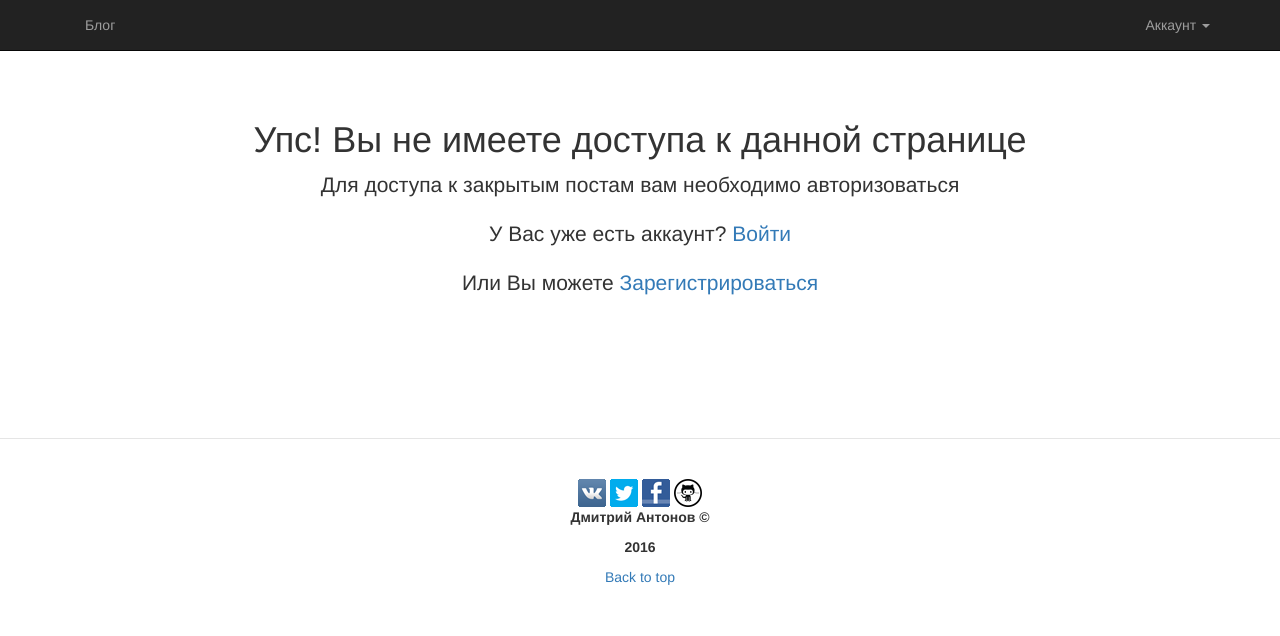
After one commit to blacktrub/task_blog, a Django app: page /access_error_to_post/ in a window 1280 px wide. The commit adds this page. Shown: the top 636 px of the page. Run offline with Django 3.2, Linux system fonts and the light colour scheme; some libraries are stand-ins or nearby versions.

Commit message:
add access_error_post page

```diff
--- a/myblog/blog/static/blog/style.css
+++ b/myblog/blog/static/blog/style.css
@@ -1,5 +1,5 @@
  body {
-    margin: 100px;
+    margin-top: 100px;
   }
 
  .article-title a, .article-title a:visited {
@@ -16,3 +16,8 @@
 p.text-justify {
     font-size: 15px;
 }
+
+.text-center {
+    text-align: center;
+    padding-bottom: 120px;
+}
--- /dev/null
+++ b/myblog/blog/templates/blog/access_error_to_post.html
@@ -0,0 +1,17 @@
+{% extends "blog/home.html" %}
+{% load staticfiles %}
+
+{% block title %}
+    Ошибка доступа
+{% endblock title %}
+
+{% block post %}
+    <div class="container">
+        <div class="text-center">
+            <h1>Упс! Вы не имеете доступа к данной странице</h1>
+            <p class="lead">Для доступа к закрытым постам вам необходимо авторизоваться</p>
+            <p class="lead">У Вас уже есть аккаунт? <a href="{% url 'blog:login' %}">Войти</a></p>
+            <p class="lead">Или Вы можете <a href="{% url 'blog:reg' %}">Зарегистрироваться</a></p>
+        </div>
+    </div>
+{% endblock post %}
--- a/myblog/blog/templates/blog/home.html
+++ b/myblog/blog/templates/blog/home.html
@@ -98,7 +98,7 @@
     <script src="{% static "blog/js/bootstrap.js" %}"></script>
 
     {% block footer %}
-          <div class="blog-footer">
+      <div class="blog-footer">
         <a href="https://vk.com/blacktrub">
             <img src="{% static "blog/image/ico-vkontakte.png" %}">
         </a>
@@ -117,6 +117,9 @@
         <p>
             <b>2016</b>
         </p>
+        <p>
+          <a href="#">Back to top</a>
+        </p>
     </div>
     {% endblock footer %}
 </body>
--- a/myblog/blog/templates/blog/login.html
+++ b/myblog/blog/templates/blog/login.html
@@ -12,7 +12,7 @@
       {% block load_css %}
         <link href="{% static 'blog/css/bootstrap.css' %}" rel="stylesheet">
         <link href="{% static 'blog/css/signin.css' %}" rel="stylesheet">
-        <link rel="stylesheet" type="text/css" href="{% static 'blog/css/login-margin.css' %}">
+        <link href="{% static 'blog/css/login-margin.css' %}" rel="stylesheet">
       {% endblock load_css %}
 
   </head>
--- a/myblog/blog/urls.py
+++ b/myblog/blog/urls.py
@@ -12,4 +12,5 @@ urlpatterns = [
         name='login'),
     url(r'^logout/$', logout, {'next_page': '/'}, name='logout'),
     url(r'^reg/$', views.RegisterView.as_view(), name='reg'),
+    url(r'^access_error_to_post/$', views.Access_error_to_post),
 ]
--- a/myblog/blog/views.py
+++ b/myblog/blog/views.py
@@ -19,7 +19,8 @@ class HomeView(generic.ListView):
 def FullView(request, pk):
     obj = get_object_or_404(Article, pk=pk)
 
-    @access_private_post(url='/login', access=obj.article_access)
+    @access_private_post(url='/access_error_to_post',
+                         access=obj.article_access)
     def view(request, obj):
         return render(request, 'blog/full.html', {'fullpost_blog': obj})
 
@@ -36,3 +37,7 @@ class RegisterView(FormView):
         form.clean_password2()
         form.save()
         return super(RegisterView, self).form_valid(form)
+
+
+def Access_error_to_post(request):
+    return render(request, 'blog/access_error_to_post.html')
```
